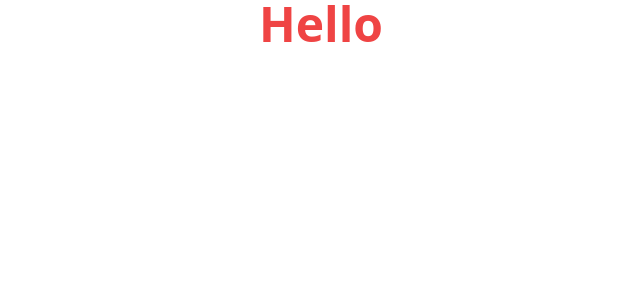
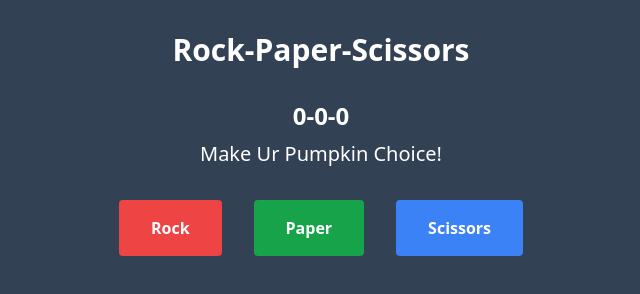
Before and after one commit to tonymai6/RPC, a website built with Vite: page index.html in a window 1280 px wide. Shown: the whole page, without its empty margins (319-959 px from the left). Built offline with nearby package versions, Linux system fonts and the light colour scheme.

Commit message:
feat: display initial static HTML

```diff
--- a/index.html
+++ b/index.html
@@ -2,18 +2,49 @@
 <html lang="en">
   <head>
     <meta charset="UTF-8" />
-    <!-- TODO: Add favicon. -->
     <meta name="viewport" content="width=device-width, initial-scale=1.0" />
 
     <link rel="stylesheet" href="./src/style.css" />
-    <title>Vite ➕ Tailwind</title>
+    <title>RPC</title>
   </head>
-  <body>
-    <h1
-      class="text-center text-3xl font-semibold text-red-500 md:text-5xl"
-    >
-      Hello
-    </h1>
+  <body class="bg-slate-700 text-white">
+    <h1 class="mt-8 text-center text-3xl font-black">Rock-Paper-Scissors</h1>
+
+    <main class="container mx-auto mt-8 flex flex-col gap-y-2">
+      <p class="text-blue text-center text-2xl font-bold">
+        <span>0</span>&dash;<span>0</span>&dash;<span>0</span>
+      </p>
+
+      <section class="flex flex-col items-center justify-center gap-y-8">
+        <h2 class="text-center text-xl">Make Ur Pumpkin Choice!</h2>
+
+        <div class="flex gap-x-8">
+          <button
+            class="rounded bg-red-500 py-4 px-8 font-bold text-white hover:bg-red-700"
+            id="rock"
+            type="button"
+          >
+            Rock
+          </button>
+
+          <button
+            class="rounded bg-green-600 py-4 px-8 font-bold text-white hover:bg-green-800"
+            id="paper"
+            type="button"
+          >
+            Paper
+          </button>
+
+          <button
+            class="rounded bg-blue-500 py-4 px-8 font-bold text-white hover:bg-blue-700"
+            id="scissors"
+            type="button"
+          >
+            Scissors
+          </button>
+        </div>
+      </section>
+    </main>
 
     <script type="module" src="./src/index.js"></script>
   </body>
```
